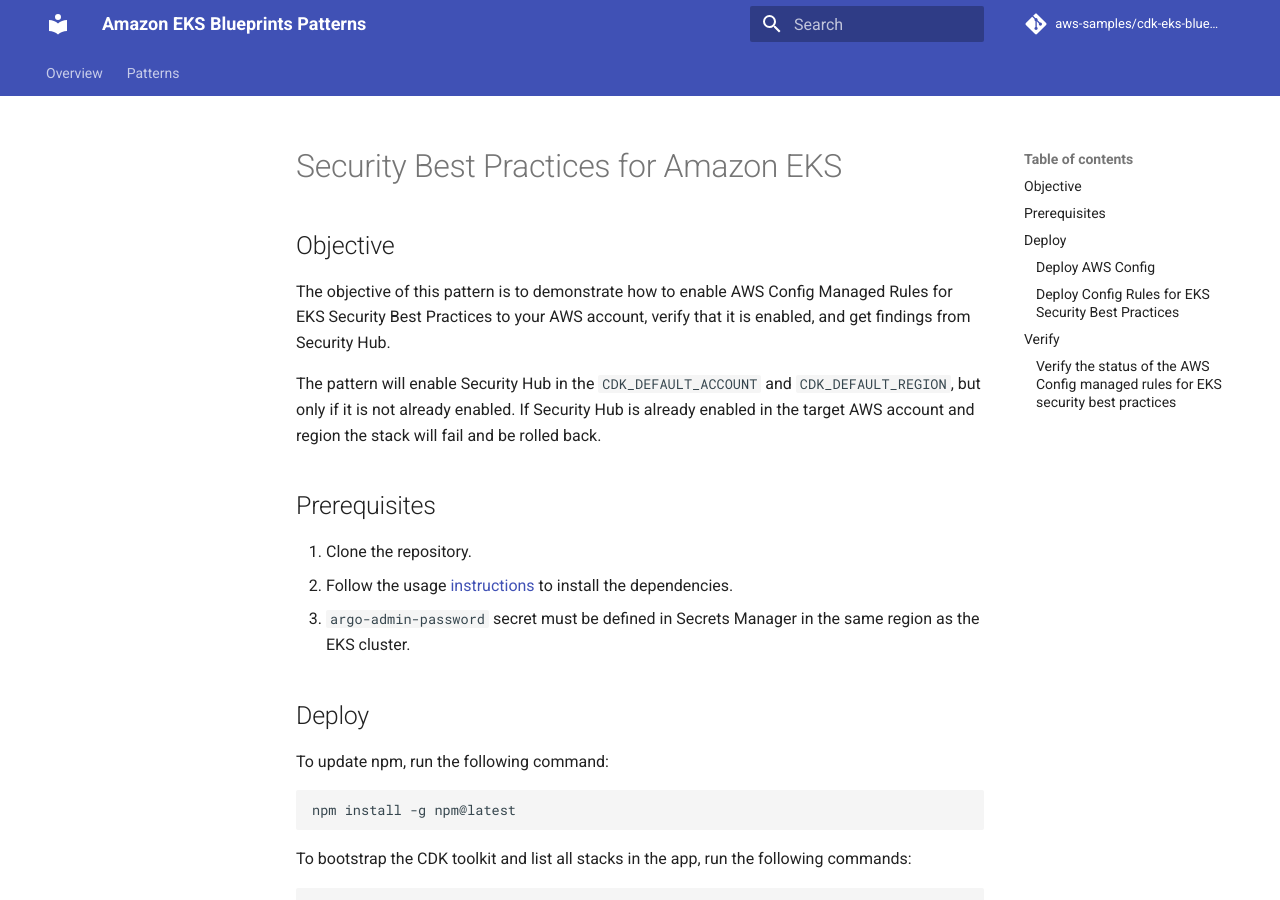
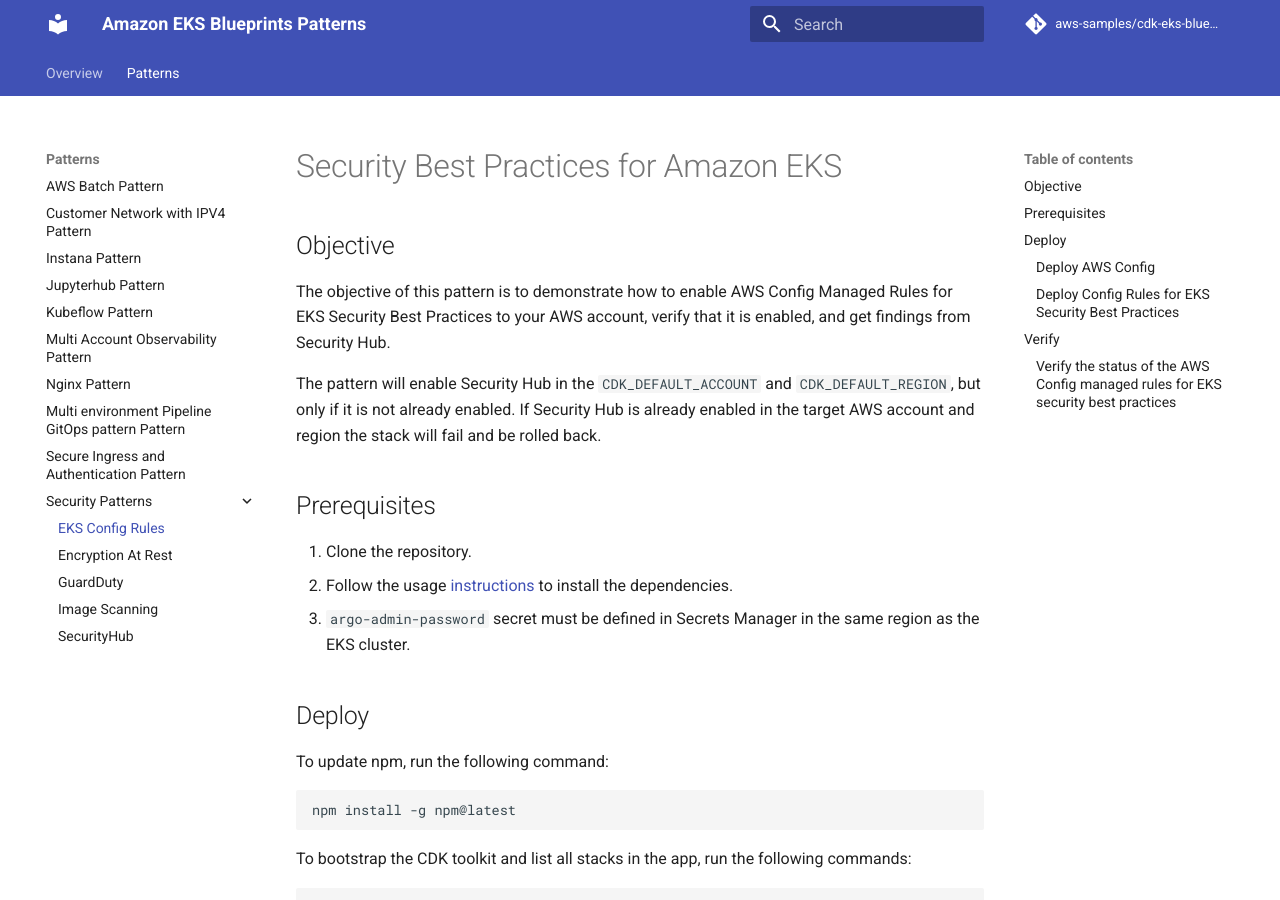
Before and after one commit to aws-samples/cdk-eks-blueprints-patterns, an MkDocs documentation site: the page built from docs/patterns/security/eks-config-rules.md, in a window 1280 px wide and 900 px high. Built offline with MkDocs 1.6.1 and Material for MkDocs 9.7.7, drawn with Linux system fonts in a browser that asks for light colours; comment, search, counter and statistics services are not loaded.

Commit message:
mkdocs.yaml update

```diff
--- a/mkdocs.yml
+++ b/mkdocs.yml
@@ -9,11 +9,21 @@
 nav:
   - Overview: 'index.md'
   - Patterns:
+    - AWS Batch Pattern: 'patterns/batch.md'
+    - Customer Network with IPV4 Pattern: 'patterns/custom-networking-with-ipv4.md'
+    - Instana Pattern: 'patterns/instana.md'
+    - Jupyterhub Pattern: 'patterns/jupyterhub.md'
     - Kubeflow Pattern: 'patterns/kubeflow.md'
     - Multi Account Observability Pattern: 'patterns/multi-account-monitoring.md'
     - Nginx Pattern: 'patterns/nginx.md'
     - Multi environment Pipeline GitOps pattern Pattern: 'patterns/pipeline-multi-env-gitops.md'
     - Secure Ingress and Authentication Pattern: 'patterns/secureingresscognito.md'
+    - Security Patterns:
+      - EKS Config Rules: 'patterns/security/eks-config-rules.md'
+      - Encryption At Rest: 'patterns/security/encryption-at-rest.md'
+      - GuardDuty: 'patterns/security/guardduty.md'
+      - Image Scanning: 'patterns/security/image-scanning.md'
+      - SecurityHub: 'patterns/security/securityhub.md'
 markdown_extensions:
   - def_list
   - pymdownx.highlight
```
Also changed, not shown: README.md (+2 -0 lines).
